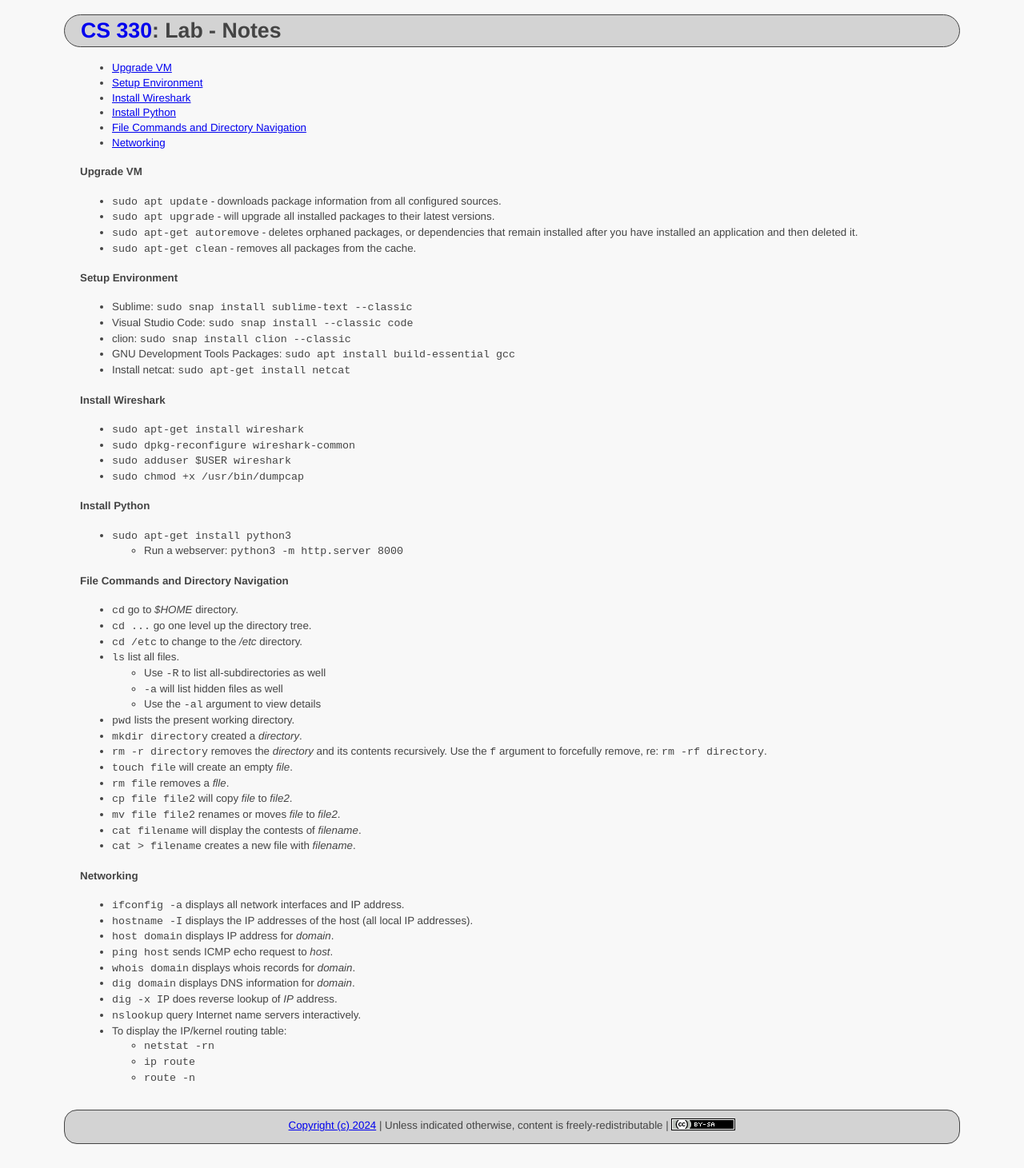
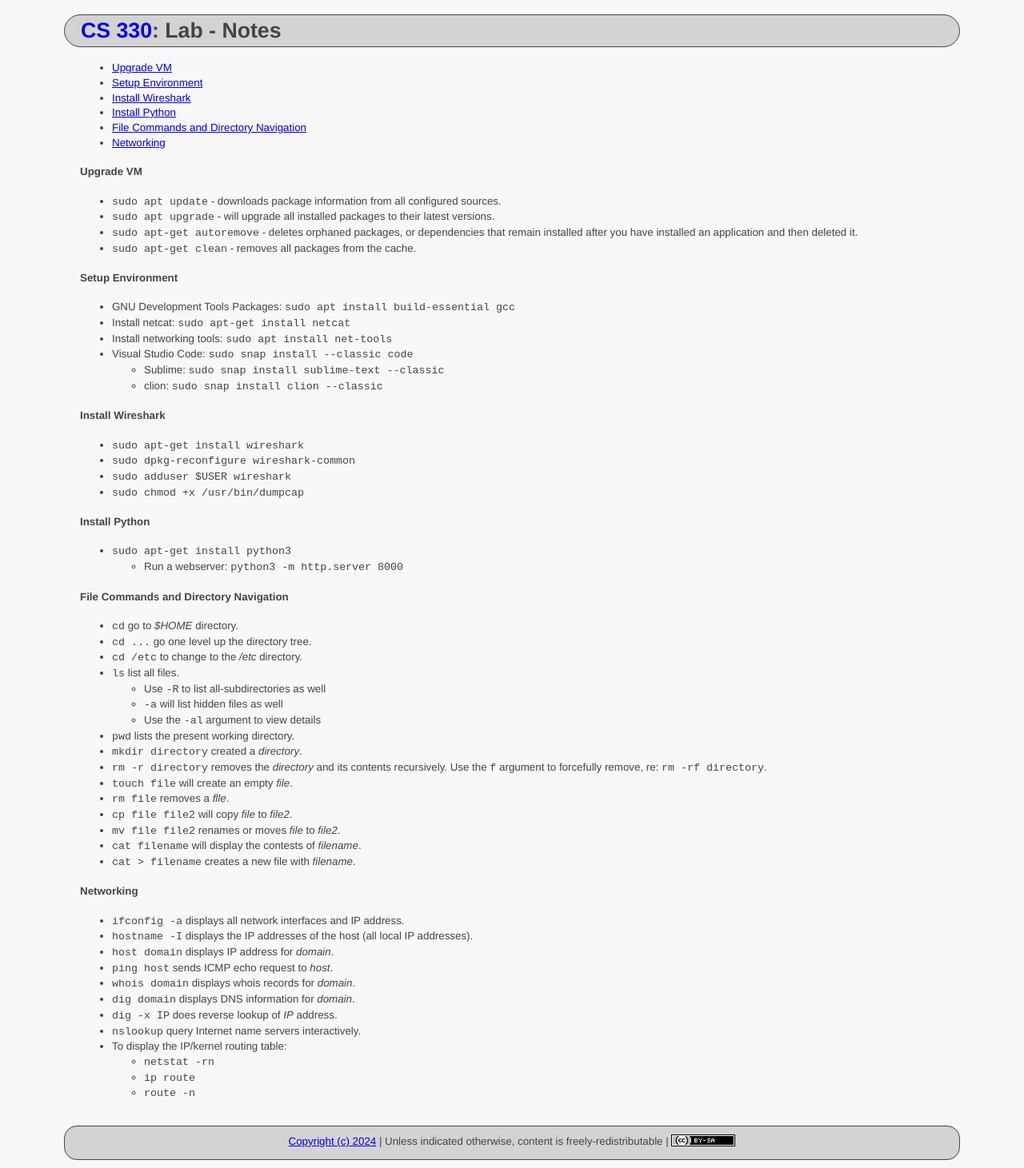
Before and after one commit to ycpcs/cs330-fall2024, a Jekyll site: the page built from labs/notes.md, in a window 1280 px wide. Shown: the whole page at 80% size. Built offline with Jekyll 4.4.1, drawn with Linux system fonts in a browser that asks for light colours.

Commit message:
update notes

````diff
--- a/labs/notes.md
+++ b/labs/notes.md
@@ -17,11 +17,12 @@ title: "Lab - Notes"
 - ```sudo apt-get clean``` - removes all packages from the cache.
 
 #### Setup Environment
-- Sublime: ```sudo snap install sublime-text --classic```
-- Visual Studio Code: ```sudo snap install --classic code```
-- clion: ```sudo snap install clion --classic```
 - GNU Development Tools Packages: ```sudo apt install build-essential gcc```
 - Install netcat: ```sudo apt-get install netcat```
+- Install networking tools: ```sudo apt install net-tools```
+- Visual Studio Code: ```sudo snap install --classic code```
+  - Sublime: ```sudo snap install sublime-text --classic```
+  - clion: ```sudo snap install clion --classic```
 
 #### Install Wireshark
 - ```sudo apt-get install wireshark```
````
